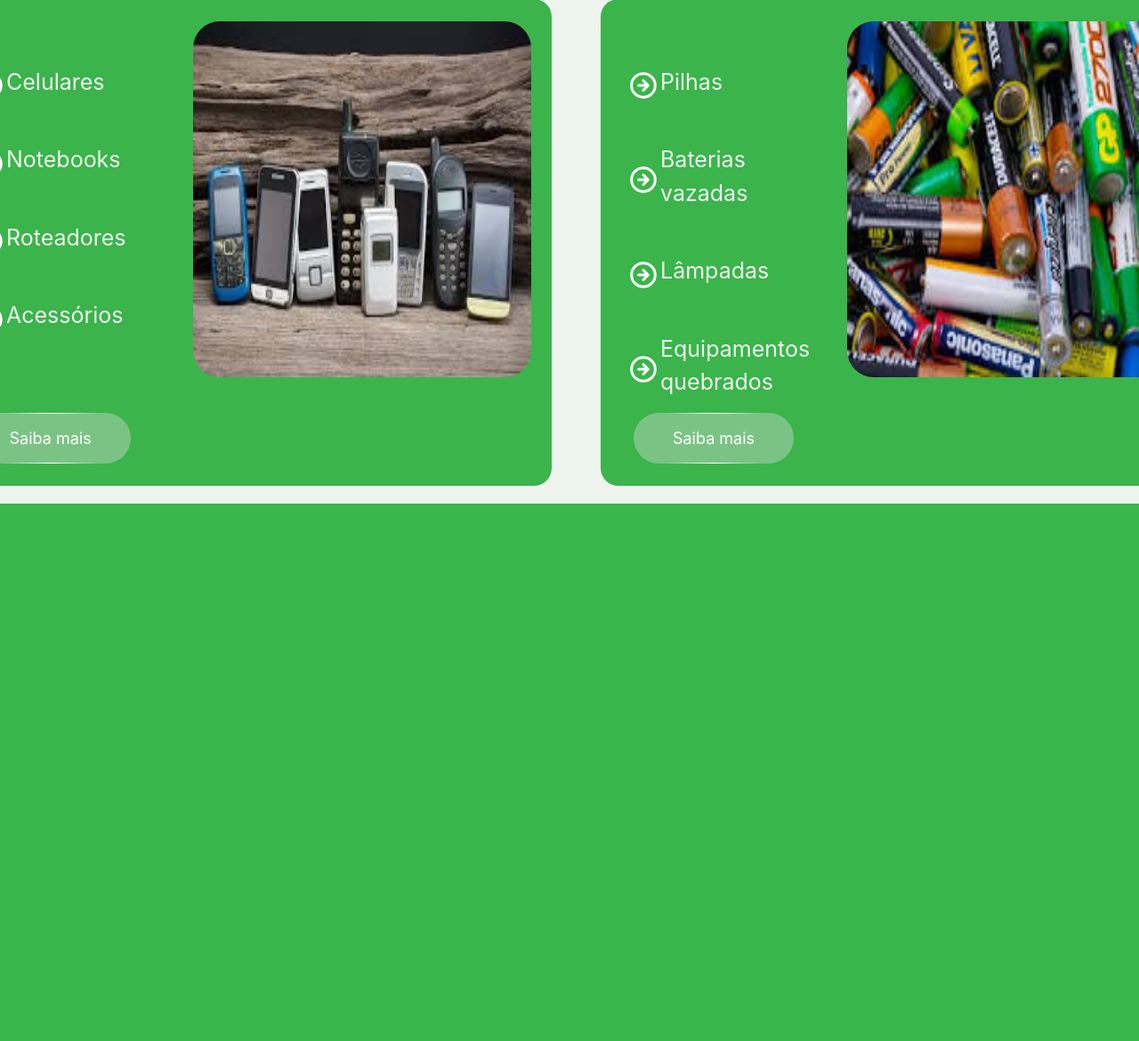
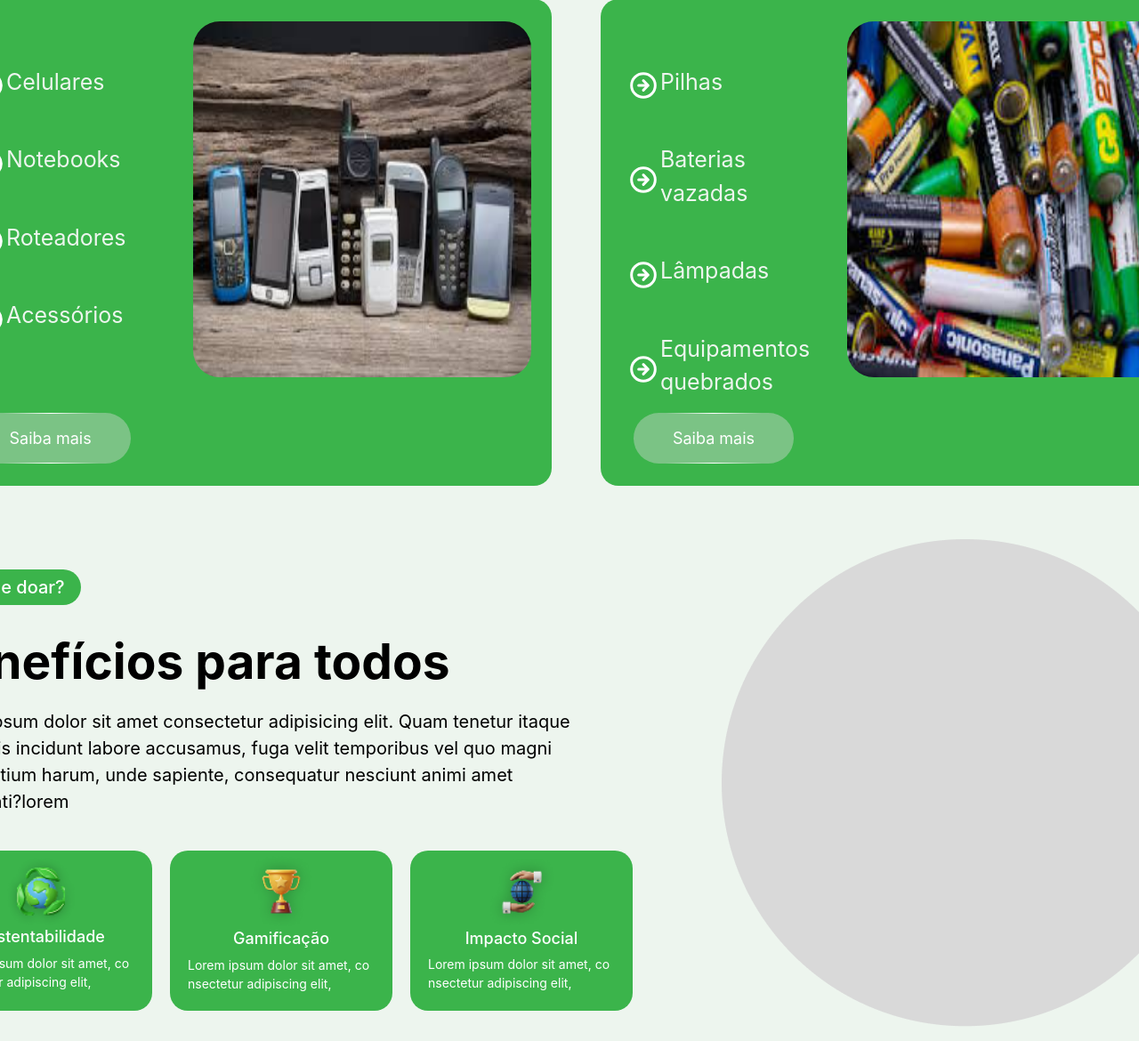
Before and after one commit to Lorrany09/reciclaTech_FrontEnd, a PHP site: page / in a window 1280 px wide. Shown: the part 4587-5757 px from the top of the page at 89% size. Before the commit the page ends 5153 px from the top, so only its background shows below. Run offline with PHP 8.4, Linux system fonts and the light colour scheme.

Commit message:
seção de porque doar

```diff
--- a/index.html
+++ b/index.html
@@ -128,9 +128,7 @@
                         <span class="doacoes">Qtd. Doações</span>
                         <span>Pontuação</span>
                     </div>
-                    <div class="ranking">
-
-                    </div>
+                    <div class="ranking"></div>
                 </div>
             </section>
 
@@ -222,6 +220,34 @@
                     </div>
                 </div>
             </section>
+
+            <section class="porque-doar">
+                <div class="porqueDoar">
+                    <h3>Por que doar?</h3>
+                    <h2>Benefícios para todos</h2>
+                    <p>Lorem ipsum dolor sit amet consectetur adipisicing elit. Quam tenetur itaque reiciendis incidunt labore accusamus, fuga velit temporibus vel quo magni accusantium harum, unde sapiente, consequatur nesciunt animi amet obcaecati?lorem</p>
+                    <div class="caixa">
+                        <div class="caixinha">
+                            <img src="img/icon-sustentabilidade.png" alt="Icone de sustentabilidade">
+                            <h4>Sustentabilidade</h4>
+                            <p>Lorem ipsum dolor sit amet, consectetur adipiscing elit,</p>
+                        </div>
+                        <div class="caixinha">
+                            <img src="img/icon-trophy.png" alt="Icone de trofeu">
+                            <h4>Gamificação</h4>
+                            <p>Lorem ipsum dolor sit amet, consectetur adipiscing elit,</p>
+                        </div>
+                        <div class="caixinha">
+                            <img src="img/icon-impactoSocial.png" alt="Icone de impacto social">
+                            <h4>Impacto Social</h4>
+                            <p>Lorem ipsum dolor sit amet, consectetur adipiscing elit,</p>
+                        </div>
+                    </div>
+                </div>
+                <figure>
+                    <img src="img/section-img.png" alt="">
+                </figure>
+            </section>
         </main>
     <script src="https://cdn.jsdelivr.net/npm/bootstrap@5.3.8/dist/js/bootstrap.bundle.min.js" integrity="sha384-FKyoEForCGlyvwx9Hj09JcYn3nv7wiPVlz7YYwJrWVcXK/BmnVDxM+D2scQbITxI" crossorigin="anonymous"></script>
     <script src="conteudoCards.js"></script>
--- a/style.css
+++ b/style.css
@@ -2,11 +2,10 @@
     --darkEmerald: #026939;
     --jadeGreen: #3BB44B;
     --verdeMenta: #a2cda8a0;
-    --azulPiscina: #B7DBCE;
+    --pearlAqua: #B7DBCE;
     --malachite: #3BDF51;
     --verdeMusgo: rgba(87, 145, 90, 0.95);
     --racingRed: #F72323;
-    --pearlAqua: #B7DBCE;
     --mintCream: #EDF5EE;
     --shadow: rgba(0,0,0,.2);
     --brancoTransparente :rgba(255, 255, 255, 0.221);
@@ -54,9 +53,7 @@ header{
     justify-content: space-between;
     padding: 20px;
     flex-wrap: wrap;
-
     position: relative;
-
 }
 
 .menu-direita{
@@ -76,7 +73,6 @@ header{
 
 .profile-icon{
     position: relative;
-
     width: 80px;
     padding-top: 3%;
 }
@@ -446,7 +442,7 @@ main{
 }
 
 .sobreRanking{
-    background-color: var(--azulPiscina);
+    background-color: var(--pearlAqua);
     color: black;
     padding: 80px 0px 0px 80px;
     display: flex;
@@ -466,7 +462,7 @@ main{
     margin-top: 20px;
 }
 
-.informacoes h3 {
+.informacoes h3{
     background: var(--jadeGreen);
     display: inline-block;
     font-size: 15px;
@@ -476,15 +472,16 @@ main{
     margin: 0px 0px 30px 0px;
 }
 
-.informacoes h2 {
+.informacoes h2{
     font-weight: bolder;
     font-size: 45px;
     max-width: 280px;
     word-wrap: break-word;
     word-break: break-word;
+    color: black;
 }
 
-.informacoes p {
+.informacoes p{
     max-width: 450px;
     color: black;
     margin-top: 20px;
@@ -529,7 +526,7 @@ main{
     left: 4px;
     right: 4px;
     bottom: 4px;
-    background: var(--azulPiscina);
+    background: var(--pearlAqua);
     border-radius: 42px;
     z-index: 1;
 }
@@ -555,7 +552,7 @@ main{
     left: 0;
     right: 0;
     height: 300px;
-    background: linear-gradient(to bottom, transparent, var(--azulPiscina) 50%, var(--azulPiscina) 100%);
+    background: linear-gradient(to bottom, transparent, var(--pearlAqua) 50%, var(--pearlAqua) 100%);
     z-index: 1;
     pointer-events: none;
 }
@@ -644,6 +641,67 @@ main{
     font-weight: 700;
 }
 
+.porque-doar, .caixa, .caixinha, .porque-doar{
+    display: flex;
+    justify-content: center;
+    align-items: center;
+}
+
+.porque-doar{
+    gap: 100px;
+    margin-top: 40px;
+}
+
+.caixinha p{
+    word-break: break-all;
+    font-size: 14px;
+}
+
+.porqueDoar h3{
+    background: var(--jadeGreen);
+    display: inline-block;
+    font-size: 20px;
+    color: white;
+    padding: 8px 18px;
+    border-radius: 40px;
+    margin: 0px 0px 30px 0px;
+}
+
+.porqueDoar h2{
+    font-weight: bolder;
+    font-size: 55px;
+    color: black;
+}
+
+.porqueDoar > p{
+    max-width: 750px;
+    color: black;
+    margin-top: 20px;
+    font-size: 20px;
+}
+
+.caixa{
+    gap: 20px;
+    margin-top: 40px;
+}
+
+.caixinha{
+    background-color: var(--jadeGreen);
+    width: 250px;
+    height: 180px;
+    flex-direction: column;
+    border-radius: 20px;
+    padding: 20px;
+}
+
+.caixinha img{
+    width: 80px;
+}
+
+.caixinha h4{
+    font-size: 18px;
+}
+
 @media (max-width: 768px){
 
     main{
```
Also changed, not shown: img/icon-impactoSocial.png (added), img/icon-sustentabilidade.png (added), img/icon-trophy.png (added), img/section-img.png (added).
